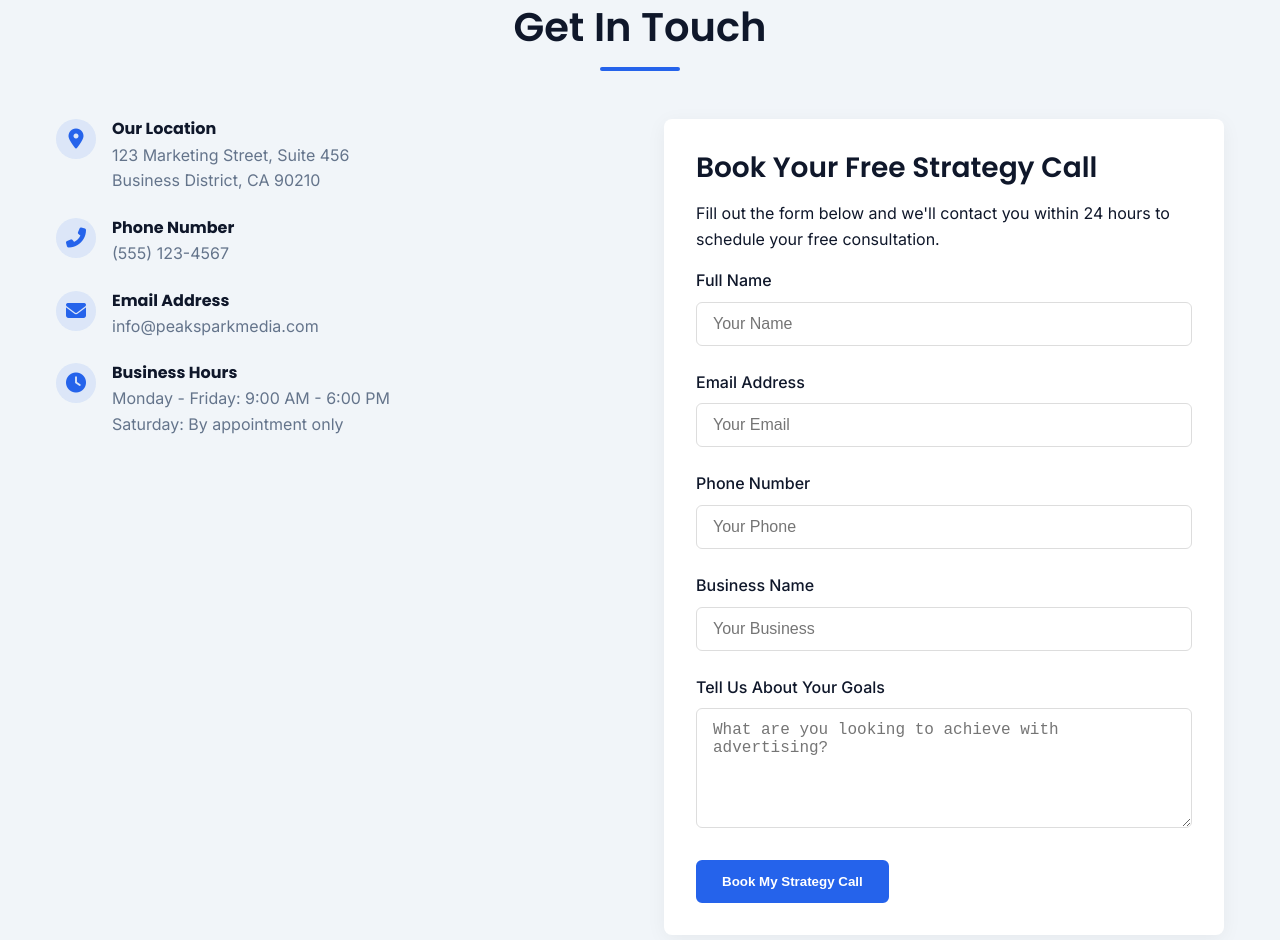
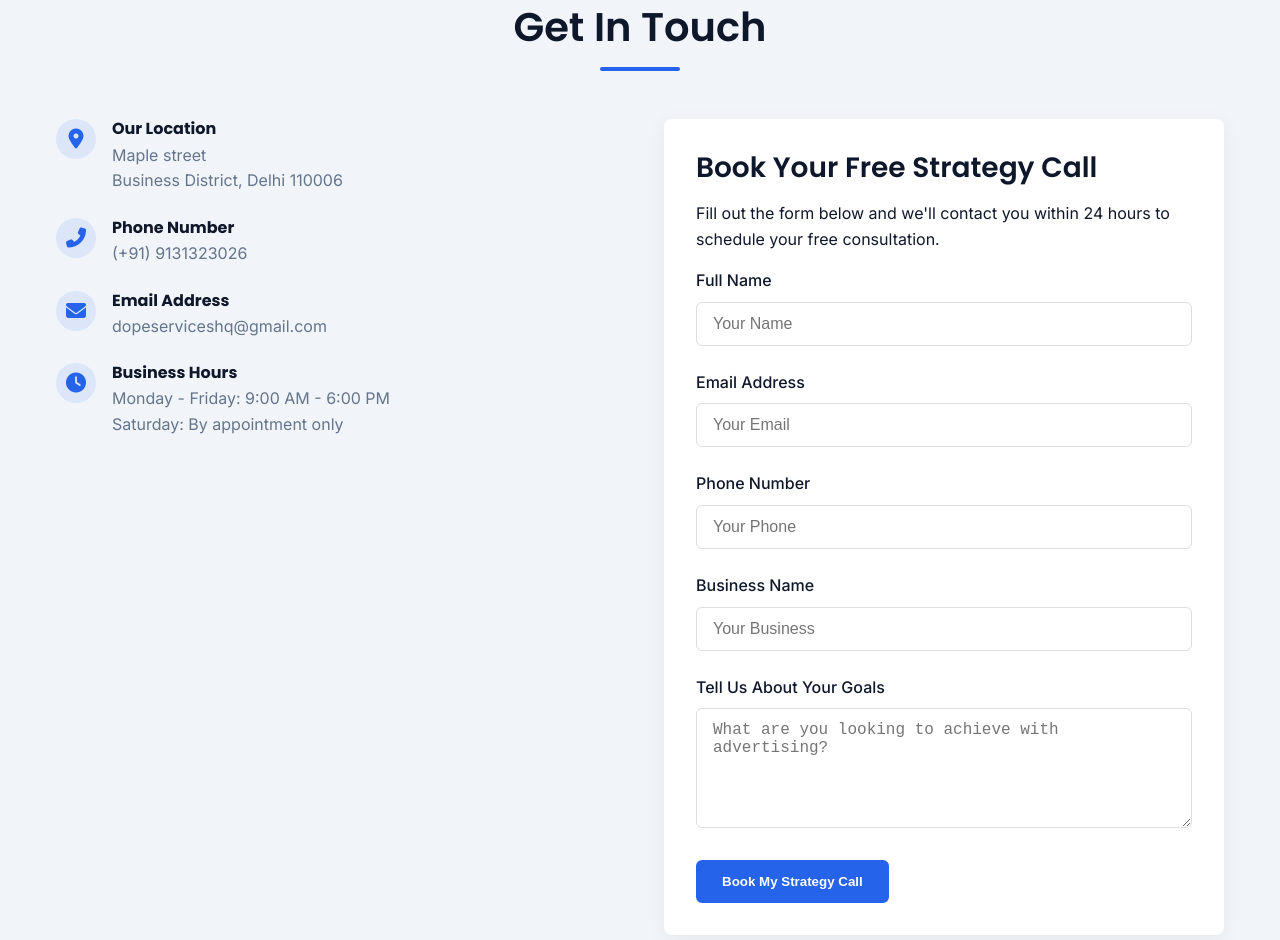
Before and after one commit to PeakSparkMedia/PeakSparkMedia, a plain HTML site: page index.html in a window 1280 px wide. Shown: the part 3398-4338 px from the top of the page. Drawn offline with Linux system fonts and the light colour scheme.

Commit message:
Update index.html

```diff
--- a/index.html
+++ b/index.html
@@ -954,7 +954,7 @@
                         </div>
                         <div class="contact-text">
                             <h4>Our Location</h4>
-                            <p>123 Marketing Street, Suite 456<br>Business District, CA 90210</p>
+                            <p>Maple street<br>Business District, Delhi 110006</p>
                         </div>
                     </div>
                     <div class="contact-item">
@@ -963,7 +963,7 @@
                         </div>
                         <div class="contact-text">
                             <h4>Phone Number</h4>
-                            <p>(555) 123-4567</p>
+                            <p>(+91) 9131323026</p>
                         </div>
                     </div>
                     <div class="contact-item">
@@ -972,7 +972,7 @@
                         </div>
                         <div class="contact-text">
                             <h4>Email Address</h4>
-                            <p>info@peaksparkmedia.com</p>
+                            <p>dopeserviceshq@gmail.com</p>
                         </div>
                     </div>
                     <div class="contact-item">
```
